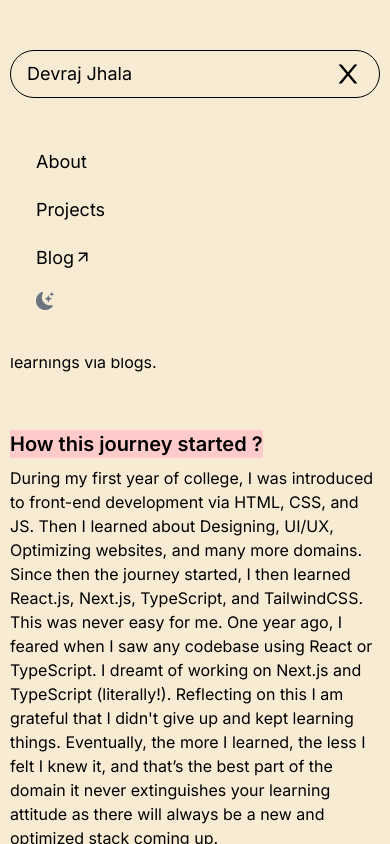
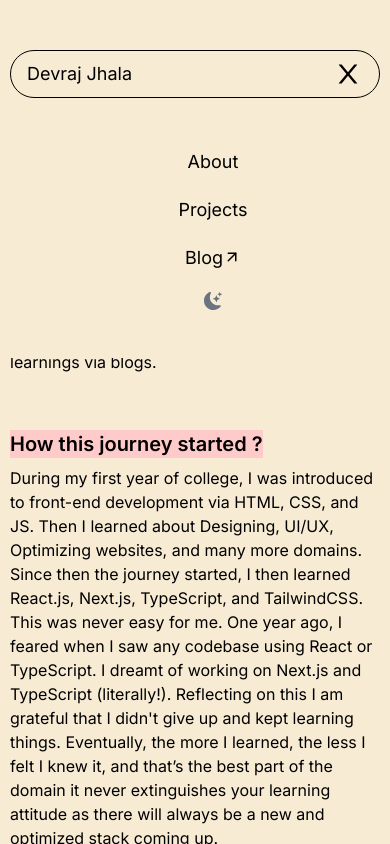
Before and after one commit to Devrajsinh-Jhala/Portfolio-Website-, a Next.js app: page /about in a window 390 px wide. Both pictures are taken after a click on the element 348 px from the left and 74 px from the top of the page. Built offline with nearby package versions, Linux system fonts and the light colour scheme.

Commit message:
Fixed bugs in Navbar

```diff
--- a/components/Layout.tsx
+++ b/components/Layout.tsx
@@ -24,7 +24,7 @@
         />
       </Head>
 
-      <header className="max-w-[850px] text-lg mx-auto w-[100%]">
+      <header className="max-w-[850px] bg-light dark:bg-dark text-lg mx-auto w-[100%]">
         <Navbar />
       </header>
 
--- a/components/Navbar.tsx
+++ b/components/Navbar.tsx
@@ -34,7 +34,7 @@
 
   return (
     <>
-      <nav className="my-10 px-4 py-2 border border-black dark:border-white rounded-full flex items-center justify-between">
+      <nav className="my-10 px-4  py-2 border border-black dark:border-white rounded-full flex items-center justify-between">
         <Link onClick={() => setOpen(false)} href={"/"}>
           <p className="">Devraj Jhala</p>
         </Link>
@@ -45,9 +45,9 @@
           {open ? <AiOutlineClose /> : <BiMenu />}
         </span>
         <ul
-          className={` top-32 transition-all duration-500 ease-in ${
+          className={` top-32 ${
             open ? "block" : "hidden"
-          } left-0 w-full md:w-auto md:pl-0 pl-9 fixed md:static pb-12 md:pb-0 md:flex md:items-center md:justify-between  md:space-x-10 bg-light dark:bg-dark  `}
+          } left-0 w-full text-center md:w-auto md:pl-0 pl-9 fixed md:static pb-12 md:pb-0 md:flex md:items-center md:justify-between  md:space-x-10 bg-light dark:bg-dark  `}
         >
           {navLinks.map((navLink, index) => (
             <Link
@@ -63,7 +63,11 @@
               </li>
             </Link>
           ))}
-          <a target={"_blank"} href="https://devraj-jhala.hashnode.dev/">
+          <a
+            className="flex items-center justify-center"
+            target={"_blank"}
+            href="https://devraj-jhala.hashnode.dev/"
+          >
             <li className="cursor-pointer hover:underline  flex">
               Blog{" "}
               <span className="mt-[4px] ">
@@ -71,7 +75,10 @@
               </span>
             </li>
           </a>
-          <div onClick={() => setOpen(false)} className="mt-5 md:mt-0">
+          <div
+            onClick={() => setOpen(false)}
+            className="mt-5 md:mt-0 flex items-center justify-center"
+          >
             {currentTheme === "dark" ? (
               <BsFillSunFill
                 onClick={() => setTheme("light")}
```
Also changed, not shown: 1 other file (tests, documents, lock files or other folders).
